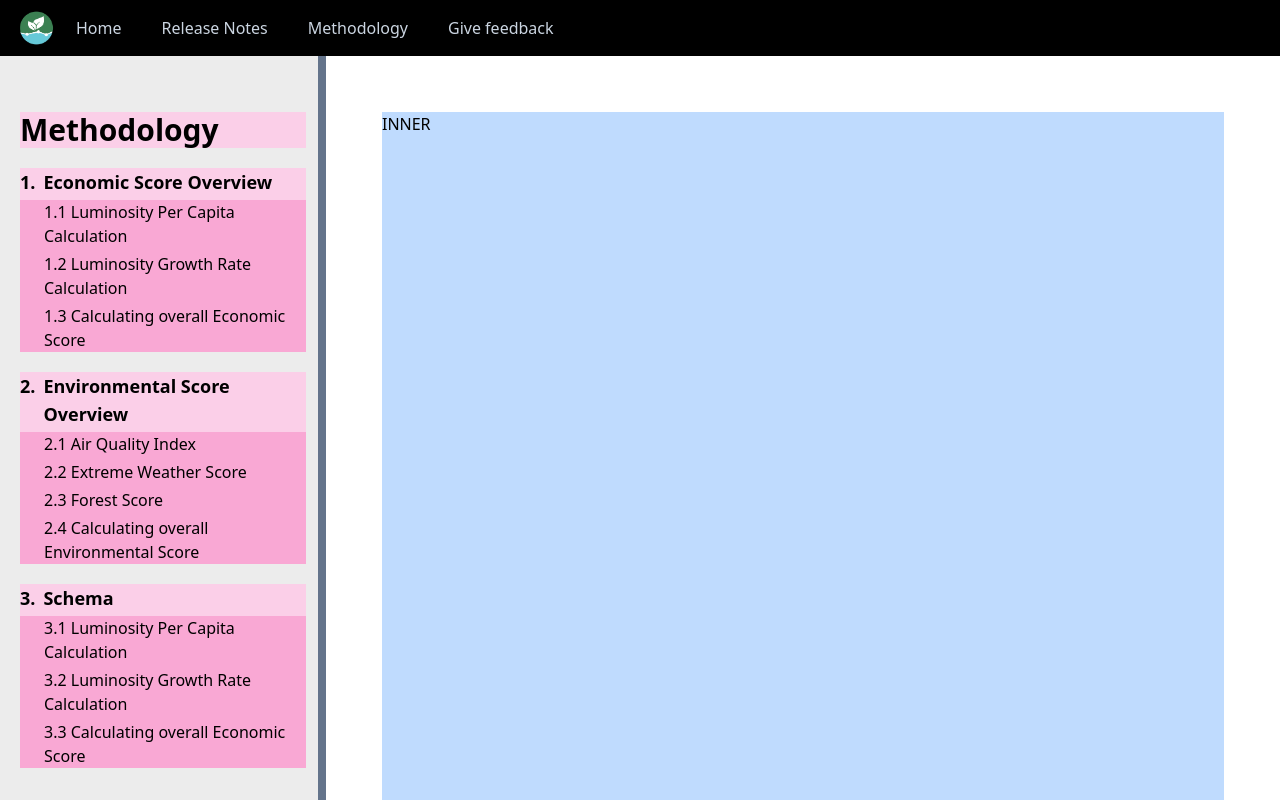
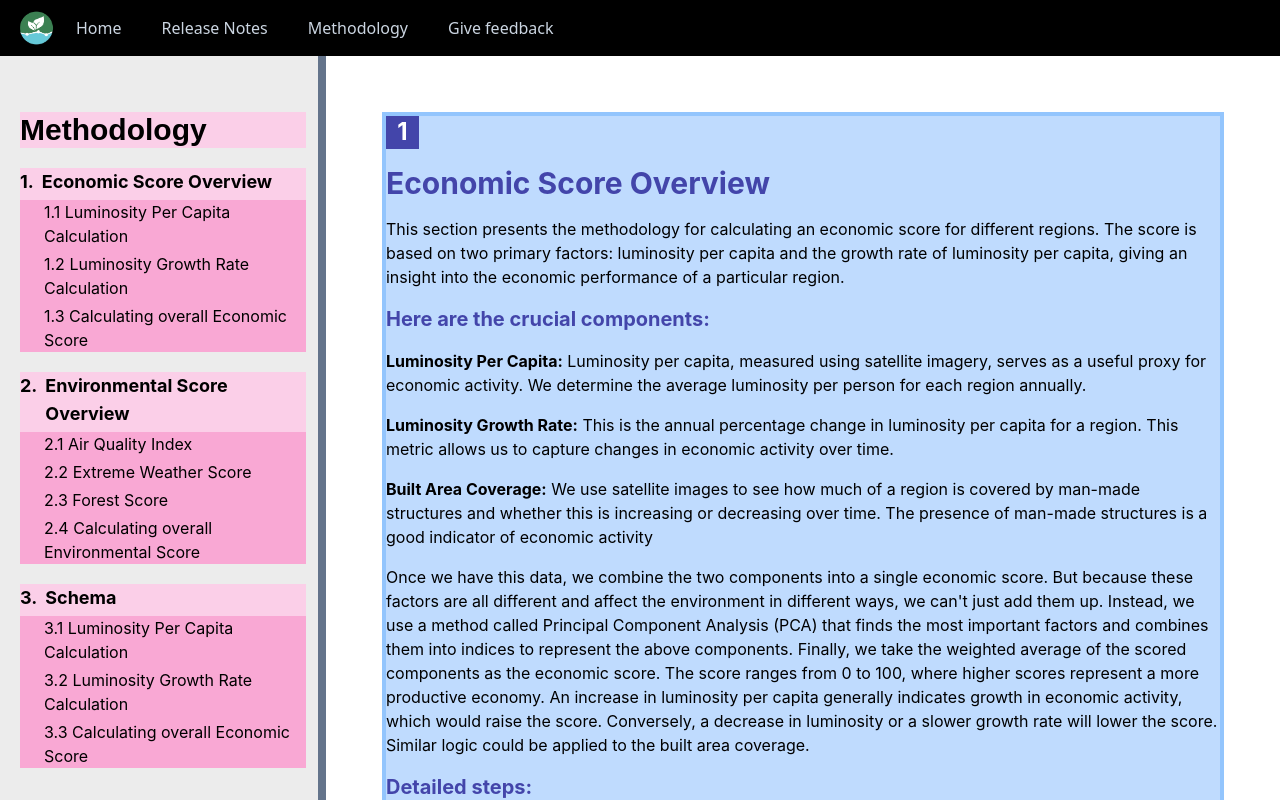
Before and after one commit to RobJJ/gpbp-ldt, a Next.js app: page /methodology in a window 1280 px wide. Built offline with nearby package versions, Linux system fonts and the light colour scheme.

Commit message:
building out methodology page - styles - econ section

```diff
--- a/src/app/globals.css
+++ b/src/app/globals.css
@@ -1,12 +1,23 @@
 @tailwind base;
 @tailwind components;
 @tailwind utilities;
+
+@import url("https://fonts.googleapis.com/css2?family=Poppins:wght@400;700&display=swap");
+@import url("https://fonts.googleapis.com/css2?family=Inter:wght@400;700&display=swap");
 
 /* add smooth scrolling for html */
 @layer base {
   html {
     @apply scroll-smooth;
   }
+}
+
+.font-poppins {
+  font-family: "Poppins", sans-serif;
+}
+
+.font-inter {
+  font-family: "Inter", sans-serif;
 }
 
 .scrollbar-none::-webkit-scrollbar {
--- a/src/app/methodology/page.jsx
+++ b/src/app/methodology/page.jsx
@@ -1,4 +1,6 @@
+import MethodologyNavigation from "@/components/methodology/navigation";
 import airQualityImage from "../../../public/air_quality_breakdown.png";
+import ContentEconomic from "@/components/methodology/content-econ";
 
 export const metadata = {
   title: "GED: Methodology",
@@ -7,48 +9,23 @@ export const metadata = {
 
 export default function MethodologyPage() {
   return (
-    <div className="w-full h-full bg-slate-500 flex gap-2 ">
+    <div className="w-full h-full bg-slate-500 flex gap-2 overflow-auto">
       {/* Navigation section : Right */}
       <section className="bg-[#ECECEC] w-1/4 h-full flex flex-col gap-5 pt-14 pl-5 pr-3">
-        <h2 className="text-3xl bg-pink-200 font-bold">Methodology</h2>
-        {/* 1. */}
-        <div className="bg-pink-200 flex flex-col gap-1">
-          <h3 className="text-lg font-bold flex gap-2">
-            <span>1.</span> Economic Score Overview
-          </h3>
-          <div className="flex flex-col gap-1 bg-pink-300 pl-6">
-            <span>1.1 Luminosity Per Capita Calculation</span>
-            <span>1.2 Luminosity Growth Rate Calculation</span>
-            <span>1.3 Calculating overall Economic Score</span>
-          </div>
-        </div>
-        {/* 2. */}
-        <div className="bg-pink-200 flex flex-col gap-1">
-          <h3 className="text-lg font-bold flex gap-2">
-            <span>2.</span> Environmental Score Overview
-          </h3>
-          <div className="flex flex-col gap-1 bg-pink-300 pl-6">
-            <span>2.1 Air Quality Index</span>
-            <span>2.2 Extreme Weather Score</span>
-            <span>2.3 Forest Score</span>
-            <span>2.4 Calculating overall Environmental Score</span>
-          </div>
-        </div>
-        {/* 3. */}
-        <div className="bg-pink-200 flex flex-col gap-1">
-          <h3 className="text-lg font-bold flex gap-2">
-            <span>3.</span> Schema
-          </h3>
-          <div className="flex flex-col gap-1 bg-pink-300 pl-6">
-            <span>3.1 Luminosity Per Capita Calculation</span>
-            <span>3.2 Luminosity Growth Rate Calculation</span>
-            <span>3.3 Calculating overall Economic Score</span>
-          </div>
-        </div>
+        <MethodologyNavigation />
       </section>
       {/* Content section : Left */}
-      <section className="bg-white w-3/4 h-full flex px-14 pt-14">
-        <div className="bg-blue-200 w-full h-full">INNER</div>
+      <section className="bg-white w-3/4 h-full px-14 pt-14 overflow-auto">
+        <main className="bg-blue-300 p-1 w-full h-full flex flex-col gap-5 font-inter">
+          {/* Content section : 1 : ECON */}
+          <div className="bg-blue-200 w-full flex flex-col gap-4">
+            <ContentEconomic />
+          </div>
+          {/* Content section : 2 : ENVR */}
+          <div className="bg-blue-200 w-full flex flex-col">2</div>
+          {/* Content section : 3 : SCHEMA */}
+          <div className="bg-blue-200 w-full flex flex-col">3</div>
+        </main>
       </section>
     </div>
   );
--- /dev/null
+++ b/src/components/methodology/content-econ.jsx
@@ -0,0 +1,142 @@
+export default function ContentEconomic() {
+  return (
+    <>
+      <div className="w-full flex">
+        <span className="text-2xl text-center w-[33px] h-[33px] bg-[#4345AA] text-white font-bold">
+          1
+        </span>
+      </div>
+      <h2 className="text-3xl text-[#4345AA] font-bold ">
+        Economic Score Overview
+      </h2>
+      <p>
+        This section presents the methodology for calculating an economic score
+        for different regions. The score is based on two primary factors:
+        luminosity per capita and the growth rate of luminosity per capita,
+        giving an insight into the economic performance of a particular region.
+      </p>
+      <h3 className="text-xl text-[#4345AA] font-bold">
+        Here are the crucial components:
+      </h3>
+      <p>
+        <b>Luminosity Per Capita:</b> Luminosity per capita, measured using
+        satellite imagery, serves as a useful proxy for economic activity. We
+        determine the average luminosity per person for each region annually.
+      </p>
+      <p>
+        <b>Luminosity Growth Rate:</b> This is the annual percentage change in
+        luminosity per capita for a region. This metric allows us to capture
+        changes in economic activity over time.
+      </p>
+      <p>
+        <b>Built Area Coverage:</b> We use satellite images to see how much of a
+        region is covered by man-made structures and whether this is increasing
+        or decreasing over time. The presence of man-made structures is a good
+        indicator of economic activity{" "}
+      </p>
+      <p>
+        Once we have this data, we combine the two components into a single
+        economic score. But because these factors are all different and affect
+        the environment in different ways, we {"can't"} just add them up.
+        Instead, we use a method called Principal Component Analysis (PCA) that
+        finds the most important factors and combines them into indices to
+        represent the above components. Finally, we take the weighted average of
+        the scored components as the economic score. The score ranges from 0 to
+        100, where higher scores represent a more productive economy. An
+        increase in luminosity per capita generally indicates growth in economic
+        activity, which would raise the score. Conversely, a decrease in
+        luminosity or a slower growth rate will lower the score. Similar logic
+        could be applied to the built area coverage.
+      </p>
+      <h3 className="text-xl text-[#4345AA] font-bold">Detailed steps:</h3>
+      <div className="flex flex-col gap-2 w-full">
+        <h4 className="text-xl font-semibold">
+          1.1 Luminosity Per Capita calculations
+        </h4>
+        <p>
+          We calculate the luminosity per capita by dividing the total
+          luminosity of a region by its population. This measure provides a
+          rough estimate of economic activity per person.
+        </p>
+        <span>
+          1. Total Luminosity Calculation: The total luminosity data is gathered
+          from the NASA Black Marble VIIRS dataset. It measures the intensity of
+          nighttime lights for pixels of ~500mX500m. We sum up these values to
+          get the total luminosity for each region.
+        </span>
+        <span>
+          2. Population Data: We get the population data for each region from
+          official census reports or estimates.
+        </span>
+        <span>
+          3. Luminosity Per Capita Calculation: Finally, we divide the total
+          luminosity by the population to get the luminosity per capita.
+        </span>
+      </div>
+      <div className="flex flex-col gap-2 w-full">
+        <h4 className="text-xl font-semibold">
+          1.2 Luminosity Growth Rate calculations
+        </h4>
+        <p>
+          The luminosity growth rate represents the annual percentage change in
+          luminosity per capita. It is a measure of how the economic activity of
+          a region has changed from the previous year.
+        </p>
+        <span>
+          1. Previous Year Luminosity Per Capita: We store the luminosity per
+          capita for each region for every year.
+        </span>
+        <span>
+          2. Current Year Luminosity Per Capita: We also calculate the
+          luminosity per capita for the current year.
+        </span>
+        <span>
+          3. Luminosity Growth Rate Calculation: The luminosity growth rate is
+          then calculated as (Current Year Luminosity Per Capita - Previous Year
+          Luminosity Per Capita) / Previous Year Luminosity Per Capita * 100%.
+        </span>
+      </div>
+      <div className="flex flex-col gap-2 w-full">
+        <h4 className="text-xl font-semibold">
+          1.3 Built Area Percentage calculations
+        </h4>
+        <p>
+          The Built Area Percentage Change represents the annual percentage
+          change in the selected locality’s built area percentage.
+        </p>
+        <span>
+          1. Previous Year Built Area Coverage: We store the percentage of area
+          covered by man-made structures for the previous year
+        </span>
+        <span>
+          2. Current Year Built Area Coverage: We store the percentage of area
+          covered by man-made structures for the current year
+        </span>
+        <span>
+          3. Built Area Growth Calculation: The Built Area Growth is then
+          calculated as (Current Year Built Area Coverage - Previous Year Built
+          Area Coverage) / Previous Year Built Area Coverage * 100%.
+        </span>
+      </div>
+      <h3 className="text-xl text-[#4345AA] font-bold">
+        Calculating the overall economic score
+      </h3>
+      <div className="w-full flex flex-col gap-2">
+        <p>
+          We then calculate an overall economic score using Principal Component
+          Analysis. Each variable is assigned a weight based on how much it
+          contributes to account for the score’s variance (how much it
+          contributes in determining the score).
+        </p>
+        <p>
+          The final score ranges from 0 to 100, with higher scores indicating a
+          more robust economy. This is indicative of a positive economic
+          development in the region Conversely, lower scores could signal
+          economic slowdown or stagnation in the region. The economic score thus
+          gives us an overall snapshot of the {"region's"} economic health and
+          trajectory.
+        </p>
+      </div>
+    </>
+  );
+}
--- /dev/null
+++ b/src/components/methodology/navigation.jsx
@@ -0,0 +1,43 @@
+export default function MethodologyNavigation() {
+  return (
+    <>
+      <h2 className="text-3xl bg-pink-200 font-bold font-poppins ">
+        Methodology
+      </h2>
+      {/* 1. */}
+      <div className="bg-pink-200 flex flex-col gap-1 font-inter">
+        <h3 className="text-lg font-bold flex gap-2">
+          <span>1.</span> Economic Score Overview
+        </h3>
+        <div className="flex flex-col gap-1 bg-pink-300 pl-6 ">
+          <span>1.1 Luminosity Per Capita Calculation</span>
+          <span>1.2 Luminosity Growth Rate Calculation</span>
+          <span>1.3 Calculating overall Economic Score</span>
+        </div>
+      </div>
+      {/* 2. */}
+      <div className="bg-pink-200 flex flex-col gap-1 font-inter">
+        <h3 className="text-lg font-bold flex gap-2">
+          <span>2.</span> Environmental Score Overview
+        </h3>
+        <div className="flex flex-col gap-1 bg-pink-300 pl-6">
+          <span>2.1 Air Quality Index</span>
+          <span>2.2 Extreme Weather Score</span>
+          <span>2.3 Forest Score</span>
+          <span>2.4 Calculating overall Environmental Score</span>
+        </div>
+      </div>
+      {/* 3. */}
+      <div className="bg-pink-200 flex flex-col gap-1 font-inter">
+        <h3 className="text-lg font-bold flex gap-2">
+          <span>3.</span> Schema
+        </h3>
+        <div className="flex flex-col gap-1 bg-pink-300 pl-6">
+          <span>3.1 Luminosity Per Capita Calculation</span>
+          <span>3.2 Luminosity Growth Rate Calculation</span>
+          <span>3.3 Calculating overall Economic Score</span>
+        </div>
+      </div>
+    </>
+  );
+}
```
